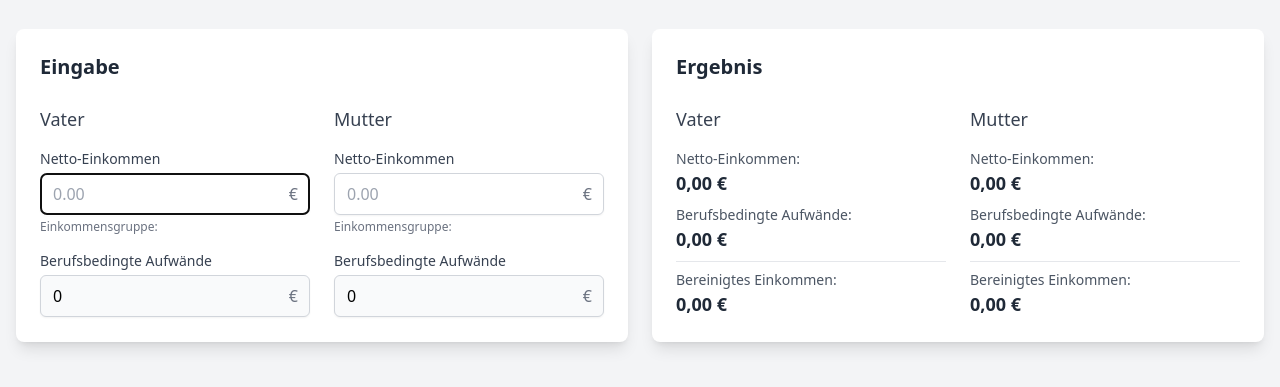
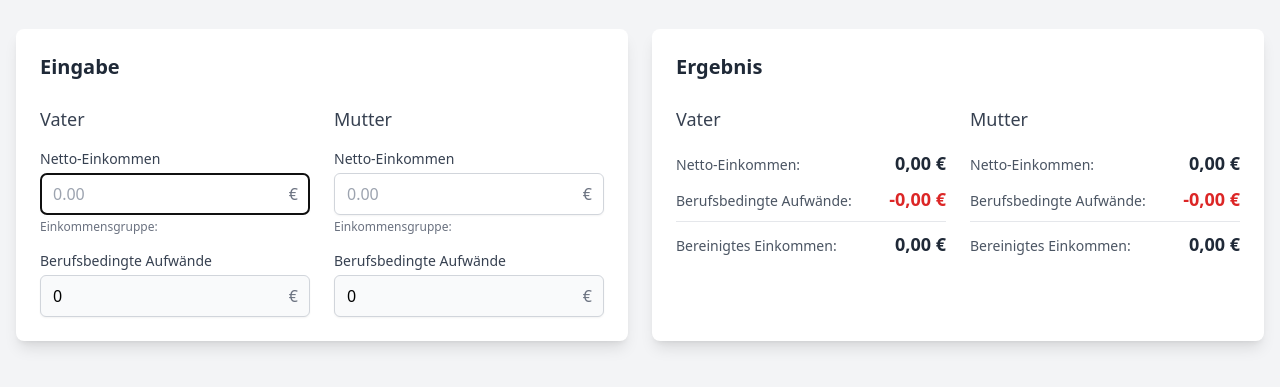
Before and after one commit to wintermeyer/online-unterhaltsrechner.de, a website: page index.html in a window 1280 px wide. Shown: the part 179-566 px from the top of the page. Drawn offline with nearby package versions, Linux system fonts and the light colour scheme.

Commit message:
Improve design

```diff
--- a/index.html
+++ b/index.html
@@ -207,15 +207,15 @@
                         <div>
                             <h3 class="text-lg font-medium text-gray-700 mb-4">Vater</h3>
                             <div class="space-y-2">
-                                <div>
+                                <div class="flex justify-between items-baseline">
                                     <p class="text-sm text-gray-600">Netto-Einkommen:</p>
                                     <p id="vater-netto-result" class="text-lg font-semibold text-gray-800">0,00 €</p>
                                 </div>
-                                <div>
+                                <div class="flex justify-between items-baseline">
                                     <p class="text-sm text-gray-600">Berufsbedingte Aufwände:</p>
-                                    <p id="vater-aufwände-result" class="text-lg font-semibold text-gray-800">0,00 €</p>
+                                    <p id="vater-aufwände-result" class="text-lg font-semibold text-red-600">-0,00 €</p>
                                 </div>
-                                <div class="border-t border-gray-200 pt-2">
+                                <div class="border-t border-gray-200 pt-2 flex justify-between items-baseline">
                                     <p class="text-sm text-gray-600">Bereinigtes Einkommen:</p>
                                     <p id="vater-bereinigt-result" class="text-lg font-semibold text-gray-800">0,00 €</p>
                                 </div>
@@ -225,15 +225,15 @@
                         <div>
                             <h3 class="text-lg font-medium text-gray-700 mb-4">Mutter</h3>
                             <div class="space-y-2">
-                                <div>
+                                <div class="flex justify-between items-baseline">
                                     <p class="text-sm text-gray-600">Netto-Einkommen:</p>
                                     <p id="mutter-netto-result" class="text-lg font-semibold text-gray-800">0,00 €</p>
                                 </div>
-                                <div>
+                                <div class="flex justify-between items-baseline">
                                     <p class="text-sm text-gray-600">Berufsbedingte Aufwände:</p>
-                                    <p id="mutter-aufwände-result" class="text-lg font-semibold text-gray-800">0,00 €</p>
+                                    <p id="mutter-aufwände-result" class="text-lg font-semibold text-red-600">-0,00 €</p>
                                 </div>
-                                <div class="border-t border-gray-200 pt-2">
+                                <div class="border-t border-gray-200 pt-2 flex justify-between items-baseline">
                                     <p class="text-sm text-gray-600">Bereinigtes Einkommen:</p>
                                     <p id="mutter-bereinigt-result" class="text-lg font-semibold text-gray-800">0,00 €</p>
                                 </div>
@@ -291,8 +291,9 @@
             vaterNettoResult.textContent = formatCurrency(vaterValue);
             mutterNettoResult.textContent = formatCurrency(mutterValue);
 
-            vaterAufwändeResult.textContent = formatCurrency(vaterAufwände);
-            mutterAufwändeResult.textContent = formatCurrency(mutterAufwände);
+            // Add minus sign for Aufwände
+            vaterAufwändeResult.textContent = `-${formatCurrency(vaterAufwände)}`;
+            mutterAufwändeResult.textContent = `-${formatCurrency(mutterAufwände)}`;
 
             vaterAufwändeInput.value = vaterAufwände;
             mutterAufwändeInput.value = mutterAufwände;
```
